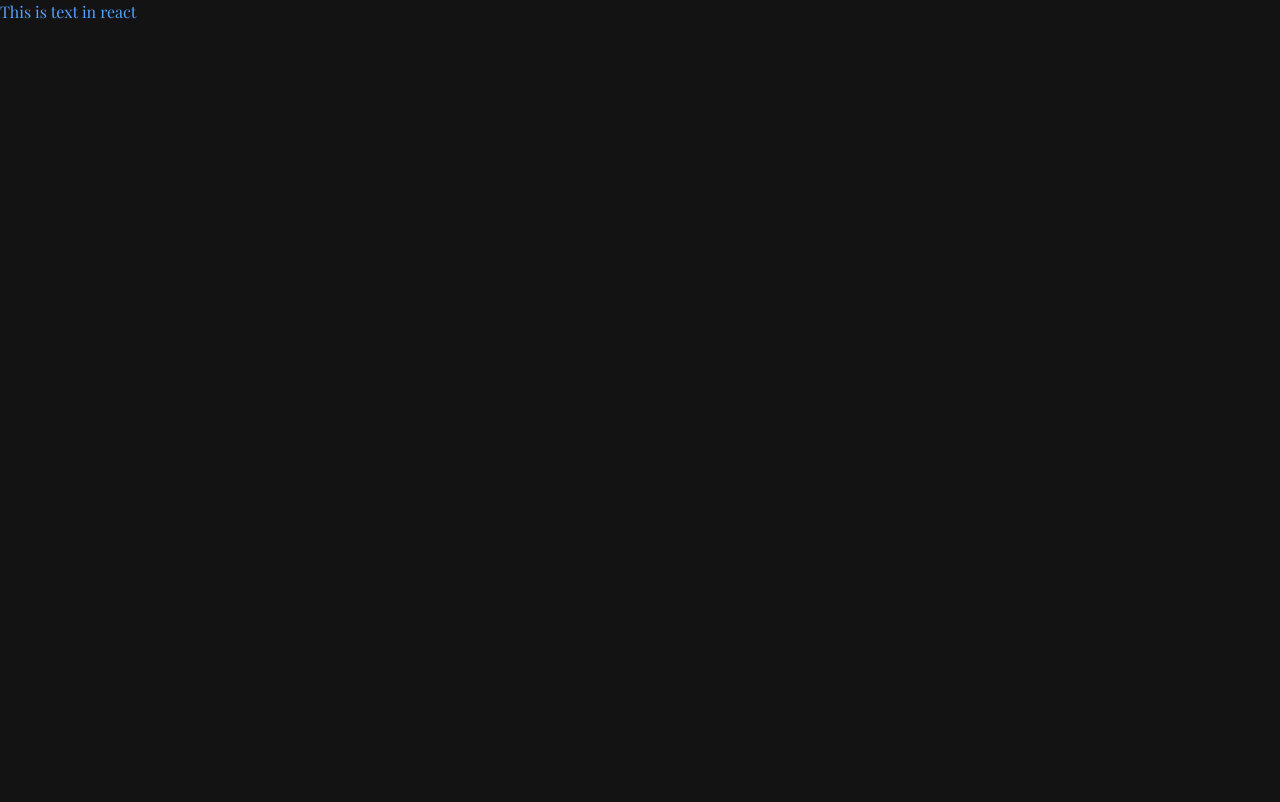
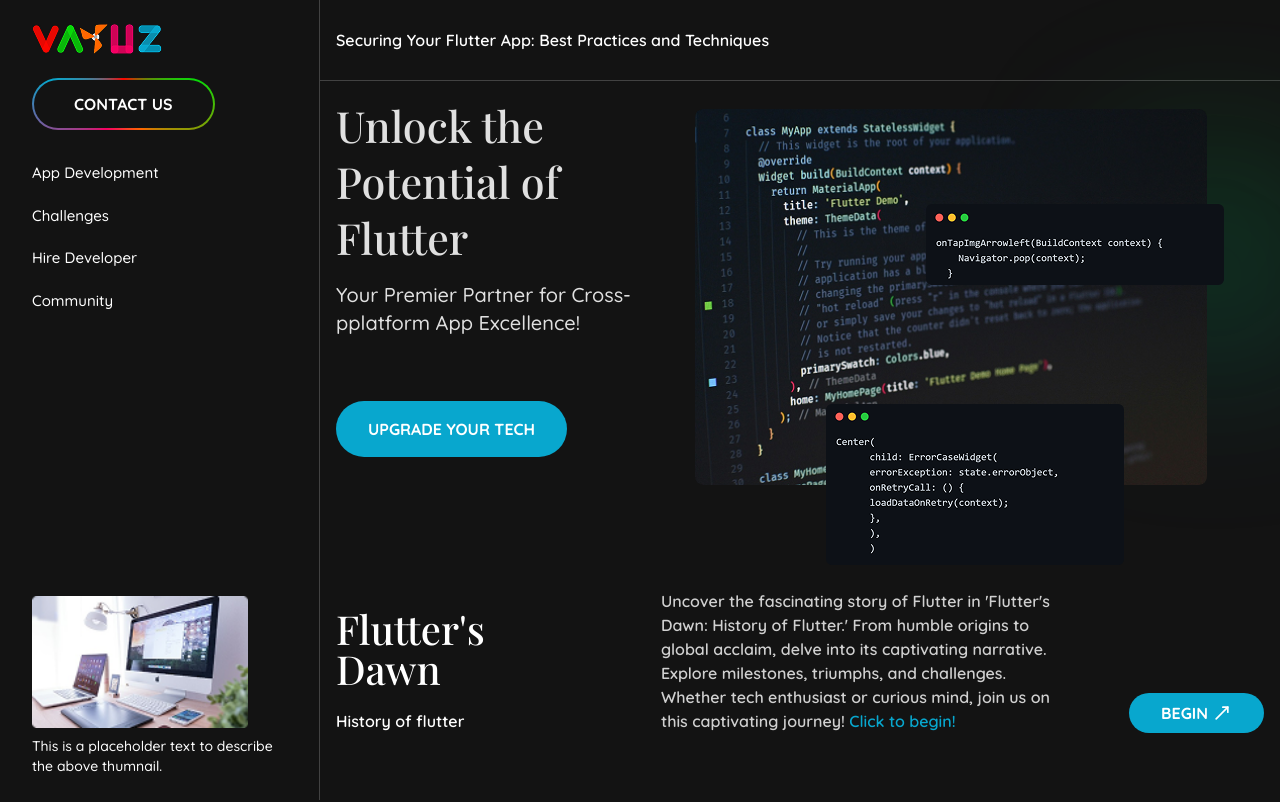
Before and after one commit to thesevenn/vayuz-task, a React (Vite) app: page / in a window 1280 px wide. Shown: the top 802 px of the page. Built offline with nearby package versions, Linux system fonts and the light colour scheme; a web font is replaced by a local one.

Commit message:
feat: update app.tsx to render components in app

```diff
--- a/src/App.tsx
+++ b/src/App.tsx
@@ -1,5 +1,24 @@
+import Sidebar from "./components/sidebar";
+import Header from "./components/header";
+import Footer from "./components/footer";
+import Hero from "./components/hero";
+import Description from "./components/description";
+
 function App() {
-	return <h1 className="font-playfair text-blue-400">This is text in react</h1>;
+	return (
+		<>
+			<div className="flex">
+				<Sidebar />
+				<div className="w-full">
+					<Header />
+					<div className="min-h-screen p-4 space-y-23">
+						<Hero />
+						<Description />
+					</div>
+					<Footer />
+				</div>
+			</div>
+		</>
+	);
 }
-
 export default App;
```
